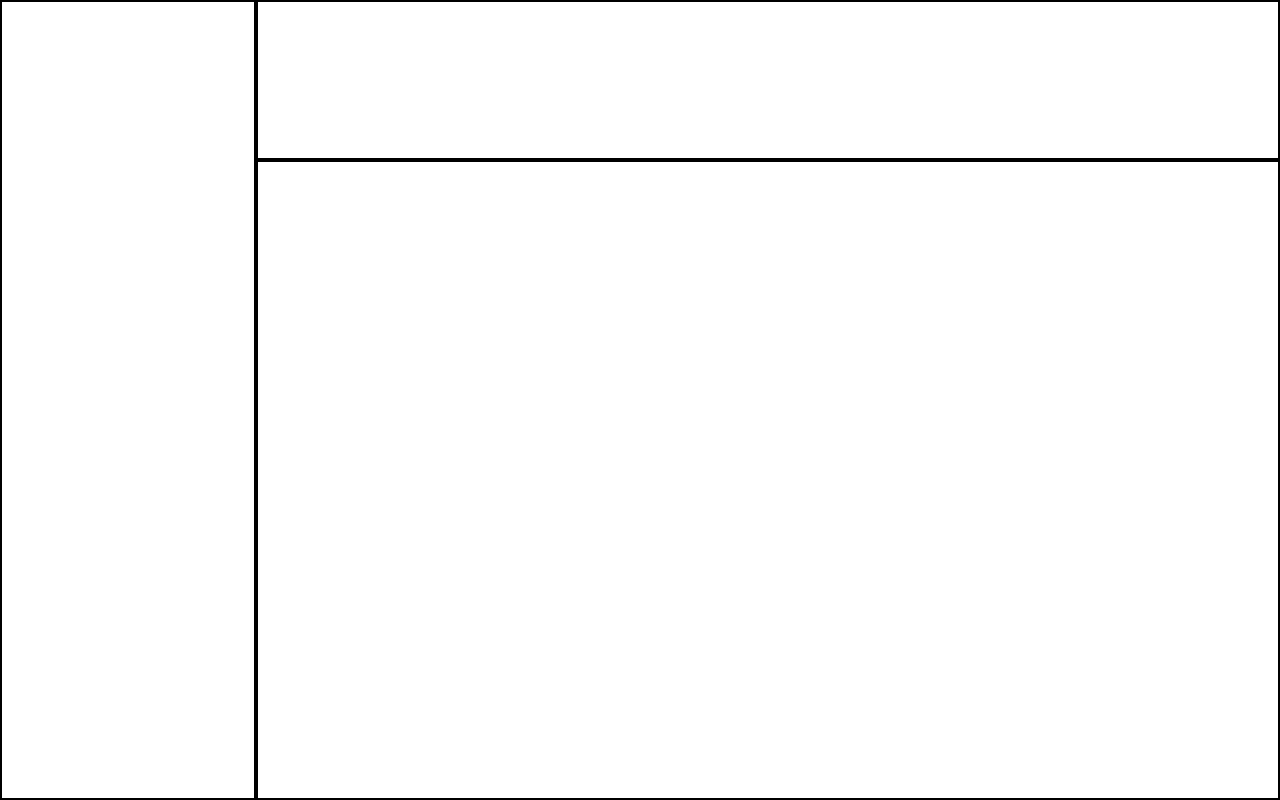
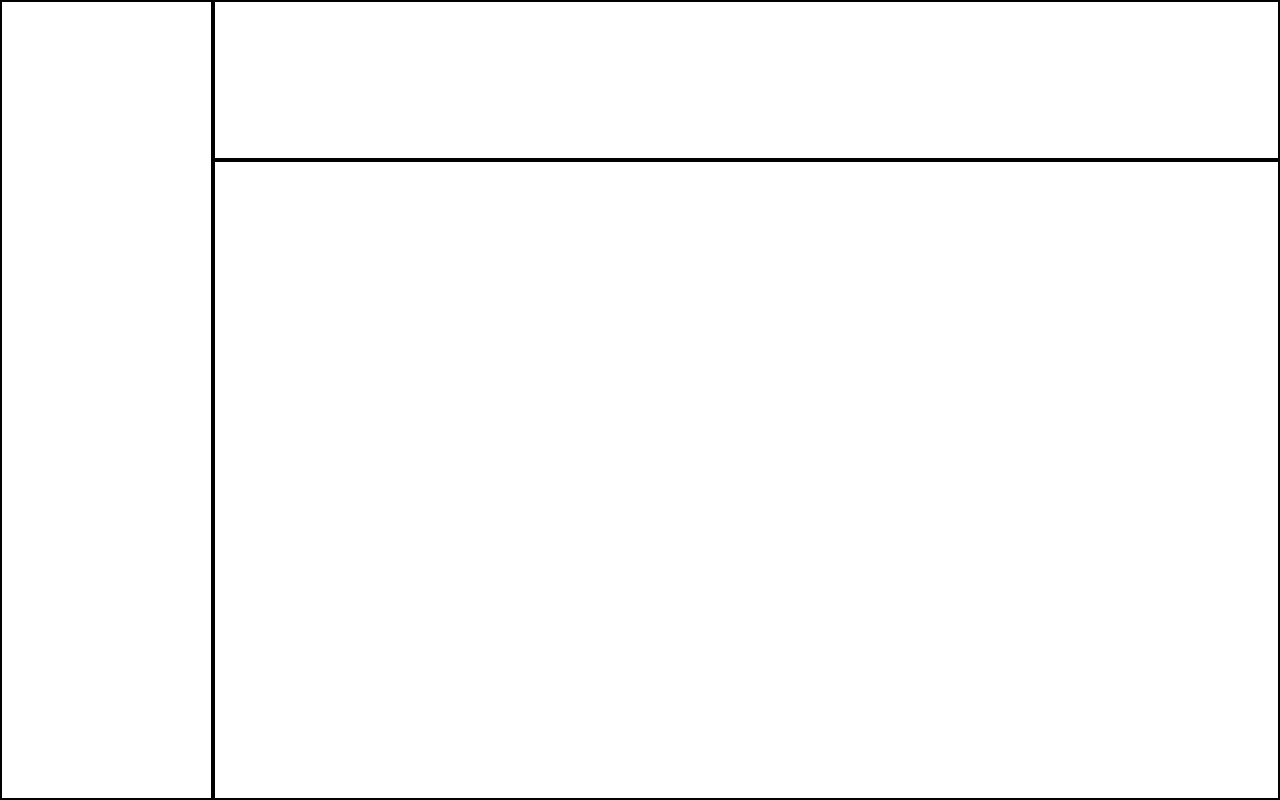
Before and after one commit to Alejandro2004programs/Admin-Dashboard, a plain HTML site: page index.html in a window 1280 px wide. Drawn offline with Linux system fonts and the light colour scheme.

Commit message:
fixed grid column proportions

```diff
--- a/styles.css
+++ b/styles.css
@@ -15,7 +15,7 @@ body {
     height: 100%;
     width: 100%;
     display: grid;
-    grid-template-columns: 1fr 4fr;
+    grid-template-columns: 1fr 5fr;
     grid-template-rows: 1fr 4fr;
 }
 
```
